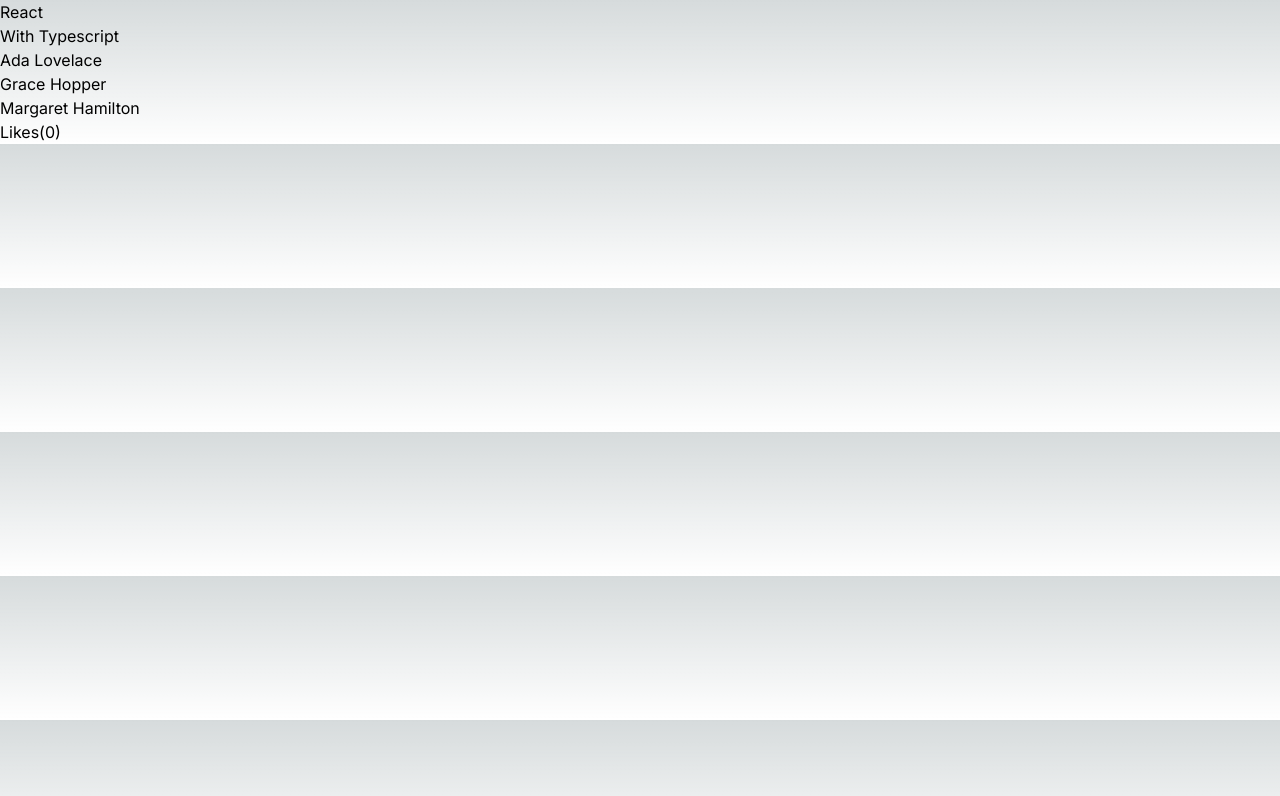
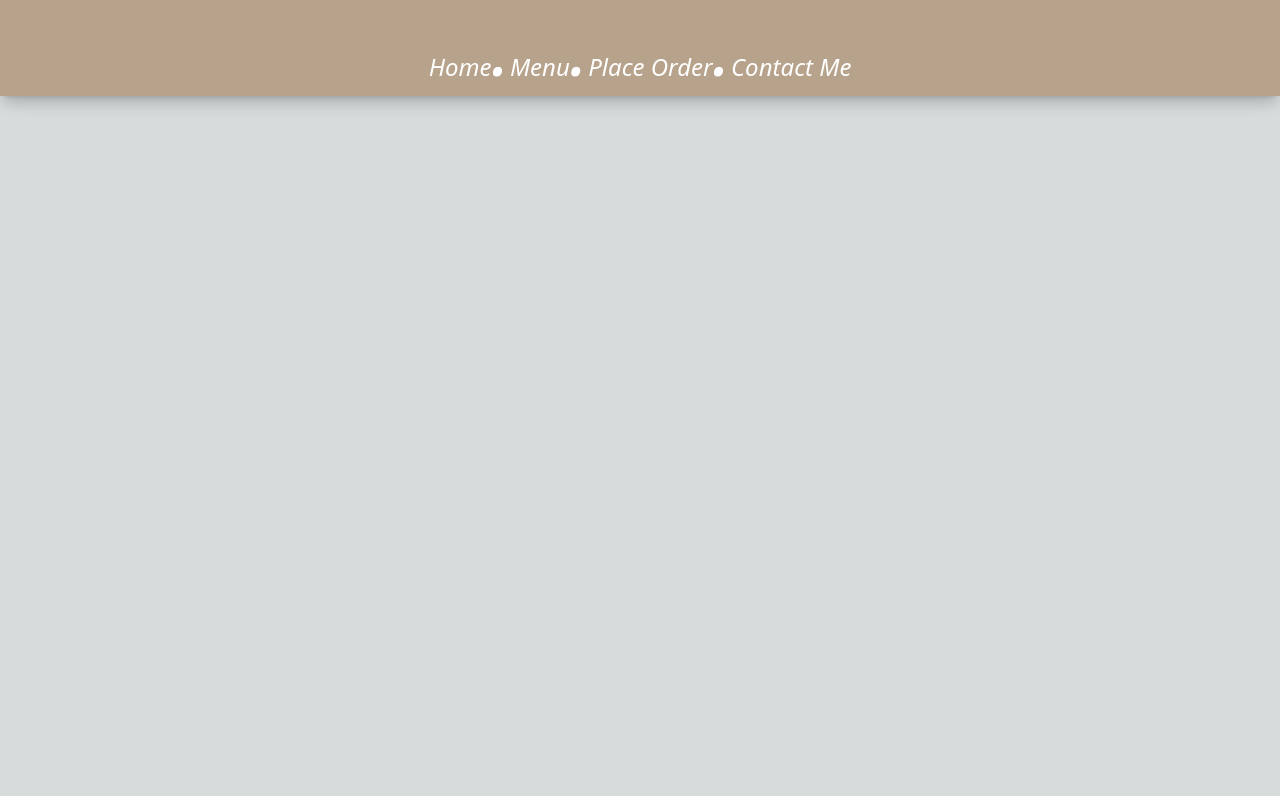
Before and after one commit to jaximoto/Dapper-Deserts, a Next.js app: page / in a window 1280 px wide. Shown: the top 796 px of the page. Built offline with nearby package versions, Linux system fonts and the light colour scheme.

Commit message:
transfer push

```diff
--- /dev/null
+++ b/src/app/lib/definitions.ts
@@ -0,0 +1,9 @@
+export type Invoice = {
+    id: string;
+    customer_id: string;
+    amount: number;
+    date: string;
+    // In TypeScript, this is called a string union type.
+    // It means that the "status" property can only be one of the two strings: 'pending' or 'paid'.
+    status: 'pending' | 'paid';
+  };
--- /dev/null
+++ b/src/app/lib/placeholder-data.js
@@ -0,0 +1,15 @@
+const invoices = [
+    {
+      customer_id: customers[0].id,
+      amount: 15795,
+      status: 'pending',
+      date: '2022-12-06',
+    },
+    {
+      customer_id: customers[1].id,
+      amount: 20348,
+      status: 'pending',
+      date: '2022-11-14',
+    },
+    // ...
+  ];
--- a/src/app/page.tsx
+++ b/src/app/page.tsx
@@ -1,10 +1,23 @@
 import Image from 'next/image'
 import { FC } from 'react';
 import LikeButton from './like-button';
+import Sidebar from './sidebar';
+import Title from './title';
 interface TitleProp {
   title: string;
 }
 
+export default function Home() {
+  return (
+
+    <div className="flex">
+      <Title />
+      <Sidebar />
+    </div>
+
+  )
+}
+/*
 function Header(title: TitleProp) {
   return <h1>{title.title ? title.title : "Default title"}</h1>;
 }
@@ -24,114 +37,9 @@
         </ul>
         <LikeButton />
     </div>
-    /*<main className="flex min-h-screen flex-col items-center justify-between p-24">
-      {
-      <div className="z-10 max-w-5xl w-full items-center justify-between font-mono text-sm lg:flex">
-        <p className="fixed left-0 top-0 flex w-full justify-center border-b border-gray-300 bg-gradient-to-b from-zinc-200 pb-6 pt-8 backdrop-blur-2xl dark:border-neutral-800 dark:bg-zinc-800/30 dark:from-inherit lg:static lg:w-auto  lg:rounded-xl lg:border lg:bg-gray-200 lg:p-4 lg:dark:bg-zinc-800/30">
-          Get started by editing&nbsp;
-          <code className="font-mono font-bold">src/app/page.tsx</code>
-        </p>
-        <div className="fixed bottom-0 left-0 flex h-48 w-full items-end justify-center bg-gradient-to-t from-white via-white dark:from-black dark:via-black lg:static lg:h-auto lg:w-auto lg:bg-none">
-          <a
-            className="pointer-events-none flex place-items-center gap-2 p-8 lg:pointer-events-auto lg:p-0"
-            href="https://vercel.com?utm_source=create-next-app&utm_medium=appdir-template&utm_campaign=create-next-app"
-            target="_blank"
-            rel="noopener noreferrer"
-          >
-            By{' '}
-            <Image
-              src="/vercel.svg"
-              alt="Vercel Logo"
-              className="dark:invert"
-              width={100}
-              height={24}
-              priority
-            />
-          </a>
-        </div>
-      </div>
 
-      <div className="relative flex place-items-center before:absolute before:h-[300px] before:w-[480px] before:-translate-x-1/2 before:rounded-full before:bg-gradient-radial before:from-white before:to-transparent before:blur-2xl before:content-[''] after:absolute after:-z-20 after:h-[180px] after:w-[240px] after:translate-x-1/3 after:bg-gradient-conic after:from-sky-200 after:via-blue-200 after:blur-2xl after:content-[''] before:dark:bg-gradient-to-br before:dark:from-transparent before:dark:to-blue-700 before:dark:opacity-10 after:dark:from-sky-900 after:dark:via-[#0141ff] after:dark:opacity-40 before:lg:h-[360px] z-[-1]">
-        <Image
-          className="relative dark:drop-shadow-[0_0_0.3rem_#ffffff70] dark:invert"
-          src="/next.svg"
-          alt="Next.js Logo"
-          width={180}
-          height={37}
-          priority
-        />
-      </div>
 
-      <div className="mb-32 grid text-center lg:max-w-5xl lg:w-full lg:mb-0 lg:grid-cols-4 lg:text-left">
-        <a
-          href="https://nextjs.org/docs?utm_source=create-next-app&utm_medium=appdir-template&utm_campaign=create-next-app"
-          className="group rounded-lg border border-transparent px-5 py-4 transition-colors hover:border-gray-300 hover:bg-gray-100 hover:dark:border-neutral-700 hover:dark:bg-neutral-800/30"
-          target="_blank"
-          rel="noopener noreferrer"
-        >
-          <h2 className={`mb-3 text-2xl font-semibold`}>
-            Docs{' '}
-            <span className="inline-block transition-transform group-hover:translate-x-1 motion-reduce:transform-none">
-              -&gt;
-            </span>
-          </h2>
-          <p className={`m-0 max-w-[30ch] text-sm opacity-50`}>
-            Find in-depth information about Next.js features and API.
-          </p>
-        </a>
 
-        <a
-          href="https://nextjs.org/learn?utm_source=create-next-app&utm_medium=appdir-template-tw&utm_campaign=create-next-app"
-          className="group rounded-lg border border-transparent px-5 py-4 transition-colors hover:border-gray-300 hover:bg-gray-100 hover:dark:border-neutral-700 hover:dark:bg-neutral-800/30"
-          target="_blank"
-          rel="noopener noreferrer"
-        >
-          <h2 className={`mb-3 text-2xl font-semibold`}>
-            Learn{' '}
-            <span className="inline-block transition-transform group-hover:translate-x-1 motion-reduce:transform-none">
-              -&gt;
-            </span>
-          </h2>
-          <p className={`m-0 max-w-[30ch] text-sm opacity-50`}>
-            Learn about Next.js in an interactive course with&nbsp;quizzes!
-          </p>
-        </a>
-
-        <a
-          href="https://vercel.com/templates?framework=next.js&utm_source=create-next-app&utm_medium=appdir-template&utm_campaign=create-next-app"
-          className="group rounded-lg border border-transparent px-5 py-4 transition-colors hover:border-gray-300 hover:bg-gray-100 hover:dark:border-neutral-700 hover:dark:bg-neutral-800/30"
-          target="_blank"
-          rel="noopener noreferrer"
-        >
-          <h2 className={`mb-3 text-2xl font-semibold`}>
-            Templates{' '}
-            <span className="inline-block transition-transform group-hover:translate-x-1 motion-reduce:transform-none">
-              -&gt;
-            </span>
-          </h2>
-          <p className={`m-0 max-w-[30ch] text-sm opacity-50`}>
-            Explore starter templates for Next.js.
-          </p>
-        </a>
-
-        <a
-          href="https://vercel.com/new?utm_source=create-next-app&utm_medium=appdir-template&utm_campaign=create-next-app"
-          className="group rounded-lg border border-transparent px-5 py-4 transition-colors hover:border-gray-300 hover:bg-gray-100 hover:dark:border-neutral-700 hover:dark:bg-neutral-800/30"
-          target="_blank"
-          rel="noopener noreferrer"
-        >
-          <h2 className={`mb-3 text-2xl font-semibold`}>
-            Deploy{' '}
-            <span className="inline-block transition-transform group-hover:translate-x-1 motion-reduce:transform-none">
-              -&gt;
-            </span>
-          </h2>
-          <p className={`m-0 max-w-[30ch] text-sm opacity-50`}>
-            Instantly deploy your Next.js site to a shareable URL with Vercel.
-          </p>
-        </a>
-      </div>
-  }
-    </main>*/
   )
 }
+*/
--- /dev/null
+++ b/src/app/sidebar.tsx
@@ -0,0 +1,26 @@
+
+export default function Sidebar() {
+    return(
+        <div className="fixed h-24 w-screen
+                        flex flex-row gap-12
+                        justify-center
+                        align-text-middle
+                        items-center
+                        bg-[#B7A38B] text-white
+                        font-sans
+                        shadow-lg
+                        text-2xl
+
+                        ">
+            <div>
+            <i>Home</i>
+            <i className="pb-[50px] text-7xl">.</i>
+            <i>Menu</i>
+            <i className="pb-[50px] text-7xl">.</i>
+            <i>Place Order</i>
+            <i className="pb-[50px] text-7xl">.</i>
+            <i>Contact Me</i>
+            </div>
+        </div>
+    );
+};
--- /dev/null
+++ b/src/app/title.tsx
@@ -0,0 +1,18 @@
+
+export default function Title() {
+    return(
+        <div className="fixed h-24 w-screen
+                        flex flex-row gap-12
+                        justify-center
+                        align-text-middle
+                        items-center
+                        bg-[#B7A38B] text-white
+                        font-sans
+                        shadow-lg
+                        text-2xl
+                        ">
+
+            <h1>Dapper Desserts</h1>
+        </div>
+    );
+};
--- a/tailwind.config.ts
+++ b/tailwind.config.ts
@@ -7,13 +7,6 @@
     './src/app/**/*.{js,ts,jsx,tsx,mdx}',
   ],
   theme: {
-    extend: {
-      backgroundImage: {
-        'gradient-radial': 'radial-gradient(var(--tw-gradient-stops))',
-        'gradient-conic':
-          'conic-gradient(from 180deg at 50% 50%, var(--tw-gradient-stops))',
-      },
-    },
   },
   plugins: [],
 }
```
